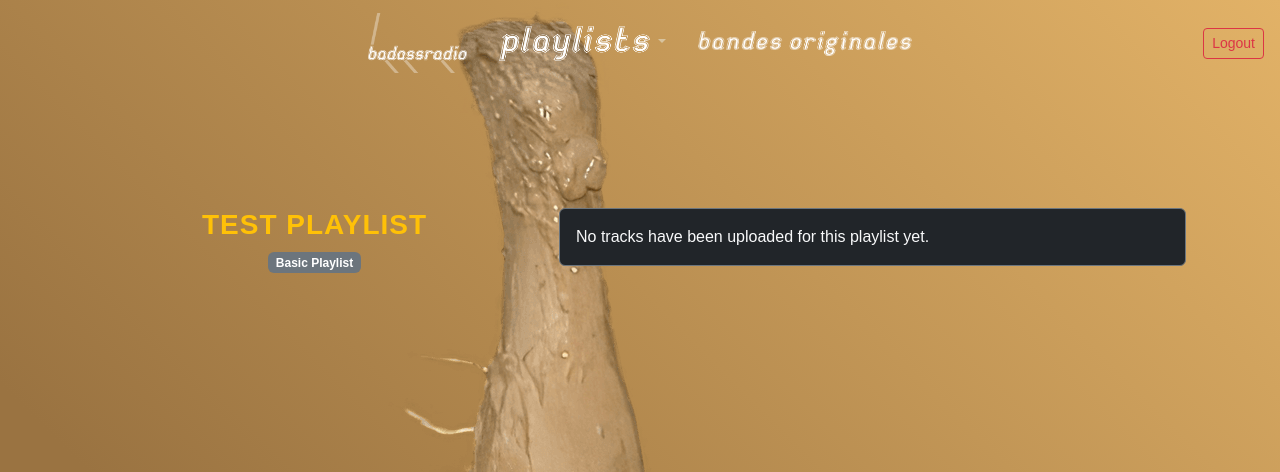
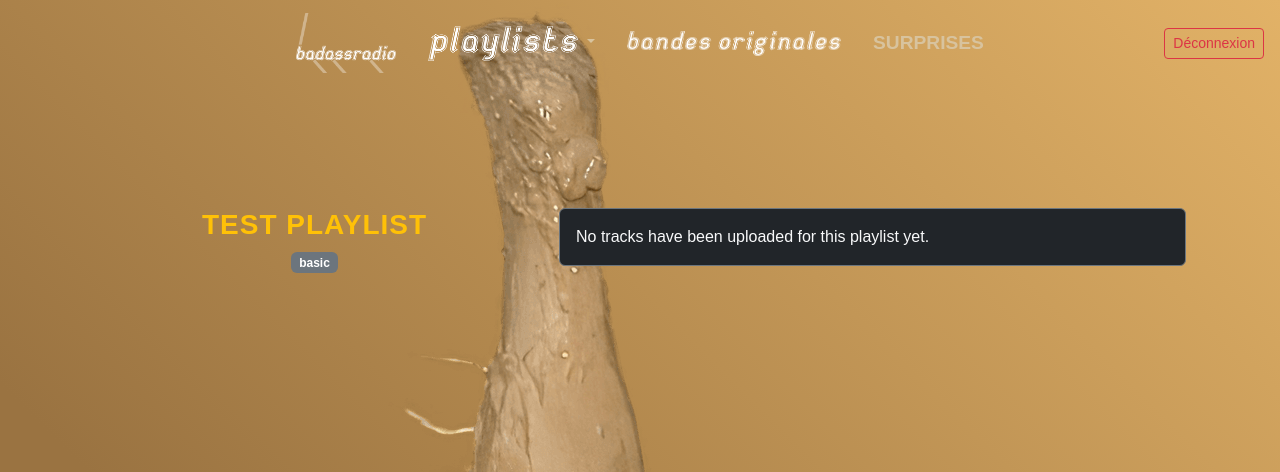
Before and after one commit to TomDouaud/testTom, a Django app: page /playlist/1/ in a window 1280 px wide. Shown: the top 472 px of the page. Run offline with Django 5.2, Linux system fonts and the light colour scheme; a user stored in the database is signed in; data comes from the database, SQL or seed files in the repository; both versions use the stored data as it was after the commit; data that the repository does not hold is empty.

Commit message:
Update blog UI: translate to French, redesign player, update models
- Translate Django's language and timezone to French in `settings.py`.
- Disable password validators in `settings.py`.
- Update `Playlist.TYPE_CHOICES` to `playlist`, `bande_originale`, and `mixtape`.
- Add `AlbumPhoto` model and inline admin interface for multiple photos per album.
- Update UI texts to French across templates (`base.html`, `home.html`, `album_list.html`, `album_detail.html`, `playlist_list.html`, `playlist_detail.html`).
- Set audio player layout to 16:9 aspect ratio and adjust album cover styling.
- Refactor top navbar into 3 image link tabs (Playlists, Bandes Originales, Surprises).

Co-authored-by: TomDouaud <124200637+TomDouaud@users.noreply.github.com>

```diff
--- a/blog/models.py
+++ b/blog/models.py
@@ -42,14 +42,26 @@ class AlbumTrack(models.Model):
                 self.order = 1
         super().save(*args, **kwargs)
 
+class AlbumPhoto(models.Model):
+    album = models.ForeignKey(AlbumOfTheMonth, related_name='photos', on_delete=models.CASCADE)
+    image = models.ImageField(upload_to='album_photos/')
+    order = models.PositiveIntegerField(default=0)
+
+    class Meta:
+        ordering = ['order']
+
+    def __str__(self):
+        return f"Photo {self.order} for {self.album.title}"
+
 class Playlist(models.Model):
     TYPE_CHOICES = (
-        ('basic', 'Basic Playlist'),
-        ('movie', 'Movie Soundtrack (Slideshow)'),
+        ('playlist', 'Playlist Classique'),
+        ('bande_originale', 'Bande Originale (Diaporama)'),
+        ('mixtape', 'Mixtape (Surprise)'),
     )
     title = models.CharField(max_length=200)
     description = models.TextField(blank=True)
-    playlist_type = models.CharField(max_length=10, choices=TYPE_CHOICES, default='basic')
+    playlist_type = models.CharField(max_length=20, choices=TYPE_CHOICES, default='playlist')
     cover_image = models.ImageField(upload_to='playlists/', blank=True, null=True)
     created_at = models.DateTimeField(auto_now_add=True)
 
--- a/blog/views.py
+++ b/blog/views.py
@@ -48,7 +48,7 @@ def download_album_zip(request, pk):
     return response
 
 @login_required
-def playlist_list(request, playlist_type='basic'):
+def playlist_list(request, playlist_type='playlist'):
     playlists = Playlist.objects.filter(playlist_type=playlist_type)
     return render(request, 'blog/playlist_list.html', {
         'playlists': playlists,
@@ -59,7 +59,7 @@ def playlist_list(request, playlist_type='basic'):
 def playlist_detail(request, pk):
     playlist = get_object_or_404(Playlist, pk=pk)
     tracks = playlist.tracks.all()
-    movie_images = playlist.movie_images.all() if playlist.playlist_type == 'movie' else []
+    movie_images = playlist.movie_images.all() if playlist.playlist_type == 'bande_originale' else []
 
     return render(request, 'blog/playlist_detail.html', {
         'playlist': playlist,
--- a/templates/blog/album_list.html
+++ b/templates/blog/album_list.html
@@ -2,7 +2,7 @@
 
 {% block content %}
 <div class="container mt-5">
-    <h2>Albums of the Month</h2>
+    <h2>Albums du Mois</h2>
     <hr class="border-secondary">
     <div class="row row-cols-1 row-cols-md-3 g-4 mt-3">
         {% for album in albums %}
@@ -22,7 +22,7 @@
             </div>
         </div>
         {% empty %}
-        <p>No albums available.</p>
+        <p>Aucun album disponible.</p>
         {% endfor %}
     </div>
 </div>
--- a/templates/blog/base.html
+++ b/templates/blog/base.html
@@ -62,15 +62,19 @@
                             <img src="{% static 'img/Playlists.png' %}" alt="Playlists" class="nav-image-link" style="height: 35px;">
                         </a>
                         <ul class="dropdown-menu dropdown-menu-dark" aria-labelledby="playlistsDropdown" style="background-color: rgba(0,0,0,0.8);">
-                            <li><a class="dropdown-item" href="{% url 'playlist_list' 'basic' %}">Classiques</a></li>
-                            <li><a class="dropdown-item" href="{% url 'playlist_list' 'movie' %}">Musiques de Films</a></li>
+                            <li><a class="dropdown-item" href="{% url 'playlist_list' 'playlist' %}">Playlists</a></li>
                             <li><hr class="dropdown-divider"></li>
                             <li><a class="dropdown-item" href="{% url 'album_list' %}">Albums du Mois</a></li>
                         </ul>
                     </li>
                     <li class="nav-item mx-3">
-                         <a class="nav-link p-0" href="{% url 'playlist_list' 'movie' %}" style="border: none; background: none;">
+                         <a class="nav-link p-0" href="{% url 'playlist_list' 'bande_originale' %}" style="border: none; background: none;">
                             <img src="{% static 'img/BO.png' %}" alt="Bandes Originales" class="nav-image-link" style="height: 25px;">
+                        </a>
+                    </li>
+                    <li class="nav-item mx-3">
+                         <a class="nav-link p-0 text-decoration-none" href="{% url 'playlist_list' 'mixtape' %}" style="border: none; background: none; color: #d8c39e; font-size: 1.2rem; font-weight: bold; text-transform: uppercase;">
+                            Surprises
                         </a>
                     </li>
                 </ul>
@@ -78,7 +82,7 @@
             <div class="d-flex" style="position: absolute; right: 1rem;">
                 <form action="{% url 'logout' %}" method="post" class="d-inline">
                     {% csrf_token %}
-                    <button type="submit" class="btn btn-sm btn-outline-danger">Logout</button>
+                    <button type="submit" class="btn btn-sm btn-outline-danger">Déconnexion</button>
                 </form>
             </div>
         </div>
--- a/templates/blog/playlist_detail.html
+++ b/templates/blog/playlist_detail.html
@@ -7,14 +7,14 @@
         background-color: #fff;
         margin-bottom: 20px;
         width: 100%;
-        max-width: 350px;
+        max-width: 800px;
         margin: 0 auto;
     }
 
     .player-cover-area {
-        height: 350px;
+        aspect-ratio: 16/9;
         width: 100%;
-        background-color: #fff;
+        background-color: #000;
         display: flex;
         align-items: center;
         justify-content: center;
@@ -185,9 +185,9 @@
 
 <!-- Visualizer / Movie Slideshow Overlay Container (Hidden by default) -->
 <div id="media-display" style="position: fixed; top: 0; left: 0; width: 100vw; height: 100vh; background-color: #000; z-index: 9999; display: none; align-items: center; justify-content: center; overflow: hidden;">
-    {% if playlist.playlist_type == 'basic' %}
+    {% if playlist.playlist_type == 'playlist' or playlist.playlist_type == 'mixtape' %}
         <canvas id="visualizer-canvas" style="position: absolute; top: 0; left: 0; width: 100%; height: 100%; pointer-events: none; z-index: 10;"></canvas>
-    {% elif playlist.playlist_type == 'movie' and movie_images %}
+    {% elif playlist.playlist_type == 'bande_originale' and movie_images %}
         <!-- Slideshow for Movie Playlists -->
         <div id="movie-slideshow" style="width: 100vw; height: 100vh; position: absolute; top: 0; left: 0; z-index: 5;">
             <img id="slideshow-image" class="movie-slide-img" src="" alt="Slideshow Image">
@@ -473,7 +473,7 @@
         let slideshowInterval;
         let movieImgUrls = [];
 
-        if (playlistType === 'movie') {
+        if (playlistType === 'bande_originale') {
             const imgDataEls = document.querySelectorAll('.movie-img-url');
             imgDataEls.forEach(el => movieImgUrls.push(el.getAttribute('data-url')));
         }
@@ -541,7 +541,7 @@
         }
 
         function enterVisualizer() {
-            if (playlistType === 'basic') {
+            if (playlistType === 'playlist' || playlistType === 'mixtape') {
                 setupButterchurn();
                 if (audioCtx && audioCtx.state === 'suspended') {
                     audioCtx.resume();
@@ -556,12 +556,12 @@
             mediaDisplay.style.display = 'flex';
             document.body.style.overflow = 'hidden';
 
-            if (playlistType === 'basic' && canvas) {
+            if ((playlistType === 'playlist' || playlistType === 'mixtape') && canvas) {
                 canvas.width = window.innerWidth;
                 canvas.height = window.innerHeight;
                 if(visualizer) visualizer.setRendererSize(canvas.width, canvas.height);
                 drawVisualizer();
-            } else if (playlistType === 'movie') {
+            } else if (playlistType === 'bande_originale') {
                 startMovieSlideshow();
             }
 
```
Also changed, not shown: badassradio/settings.py (+6 -19 lines), blog/admin.py (+6 -2 lines), templates/blog/album_detail.html (+12 -8 lines), templates/blog/home.html (+4 -4 lines), templates/blog/playlist_list.html (+5 -3 lines), blog/migrations/0004_alter_playlist_playlist_type_albumphoto.py (added), db.sqlite3.
